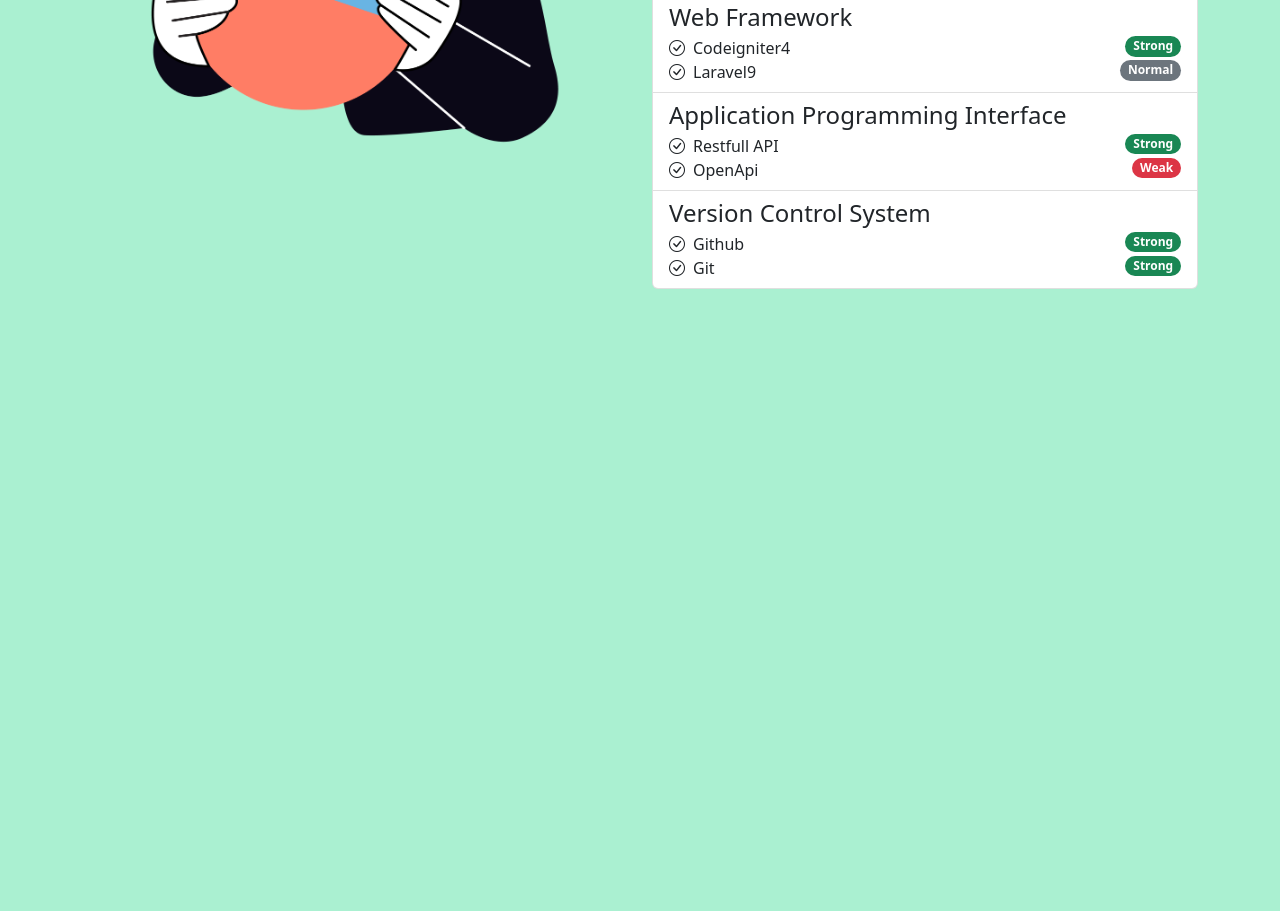
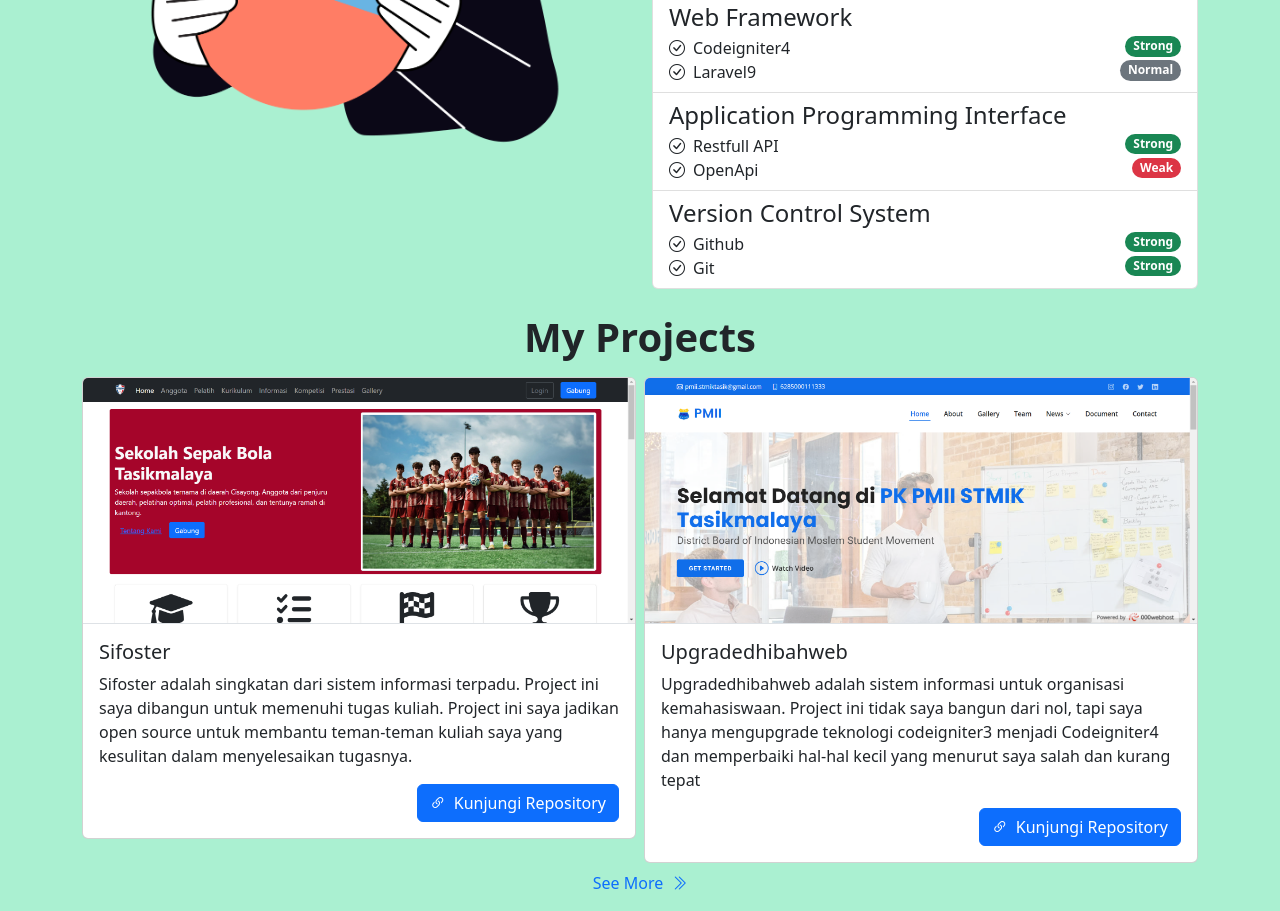
Before and after one commit to sejutaimpian/sejutaimpian.github.io, a plain HTML site: page index.html in a window 1280 px wide. Shown: the part 1471-2382 px from the top of the page. Before the commit the page ends 1776 px from the top, so only its background shows below. Drawn offline with Linux system fonts and the light colour scheme.

Commit message:
add: section projects

```diff
--- a/index.html
+++ b/index.html
@@ -121,7 +121,6 @@
             <div class="col-md-6">
                 <h1 class="fw-bolder text-center">MY STRENGTH</h1>
                 <ul class="list-group">
-
                     <li class="list-group-item">
                         <h4 class="mb-1">Basic Knowledge</h4>
                         <div>
@@ -196,6 +195,32 @@
             </div>
         </div>
     </div>
+    <div class="container" id="projects">
+        <div class="row my-3 g-2">
+            <div class="col-12"><h1 class="fw-bolder text-center">My Projects</h1></div>
+            <div class="col-md-6">
+                <div class="card">
+                    <img src="image/sifoster.png" class="card-img-top border-bottom" alt="Foto project sifoster">
+                    <div class="card-body">
+                      <h5 class="card-title">Sifoster</h5>
+                      <p class="card-text">Sifoster adalah singkatan dari sistem informasi terpadu. Project ini saya dibangun untuk memenuhi tugas kuliah. Project ini saya jadikan open source untuk membantu teman-teman kuliah saya yang kesulitan dalam menyelesaikan tugasnya.</p>
+                      <a href="https://github.com/sejutaimpian/sifoster" class="btn btn-primary float-end"><i class="bi bi-link-45deg pe-2"></i>Kunjungi Repository</a>
+                    </div>
+                </div>
+            </div>
+            <div class="col-md-6">
+                <div class="card">
+                    <img src="image/upgradedhibahweb.png" class="card-img-top border-bottom" alt="...">
+                    <div class="card-body">
+                      <h5 class="card-title">Upgradedhibahweb</h5>
+                      <p class="card-text">Upgradedhibahweb adalah sistem informasi untuk organisasi kemahasiswaan. Project ini tidak saya bangun dari nol, tapi saya hanya mengupgrade teknologi codeigniter3 menjadi Codeigniter4 dan memperbaiki hal-hal kecil yang menurut saya salah dan kurang tepat</p>
+                      <a href="https://github.com/sejutaimpian/upgrading-to-ci4" class="btn btn-primary float-end"><i class="bi bi-link-45deg pe-2"></i>Kunjungi Repository</a>
+                    </div>
+                </div>
+            </div>
+            <a href="https://github.com/sejutaimpian?tab=repositories" class="text-center text-decoration-none col-4 col-md-3 m-auto mt-2">See More<i class="bi bi-chevron-double-right ps-2"></i></a>
+        </div>
+    </div>
     <script src="bootstrap-5.2.3-dist/js/bootstrap.bundle.min.js"></script>
 </body>
 </html>
```
Also changed, not shown: image/sifoster.png (added), image/upgradedhibahweb.png (added).
